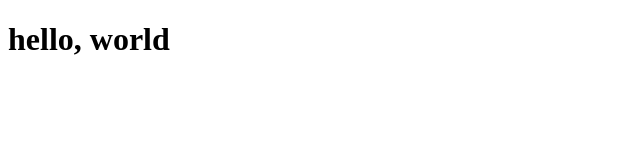
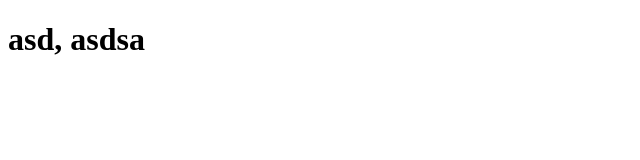
Before and after one commit to LEEUNO/flask-appengine-skeleton, a plain HTML site: page application/static/index.html in a window 1280 px wide. Shown: the whole page, without its empty margins (0-640 px from the left). Drawn offline with Linux system fonts and the light colour scheme.

```diff
--- a/application/static/index.html
+++ b/application/static/index.html
@@ -6,6 +6,6 @@
     <script src="js/index.js"></script>
 </head>
 <body>
-    <h1>hello, world </h1>
+    <h1>asd, asdsa </h1>
 </body>
 </html>
```
Also changed, not shown: 1 other file.
